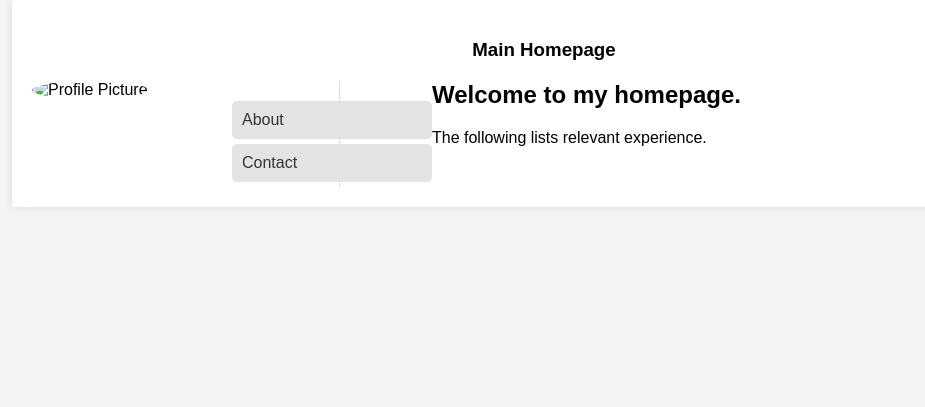
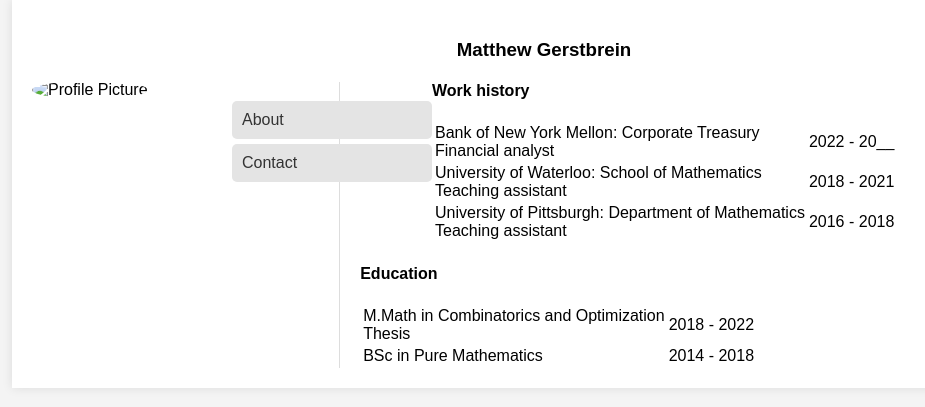
Before and after one commit to matthew-gerstbrein/matthew-gerstbrein.github.io, a Jekyll site: the page index.html, which Jekyll copies as it is, in a window 1280 px wide. Shown: the top 407 px of the page, without its empty margins (96-1021 px from the left). Built offline with Jekyll 4.4.1, drawn with Linux system fonts in a browser that asks for light colours.

Commit message:
Update index.html

```diff
--- a/index.html
+++ b/index.html
@@ -9,7 +9,7 @@
 <body>
     <div class="container">
         <div class="header">
-            <h3>Main Homepage</h3>
+            <h3>Matthew Gerstbrein</h3>
         </div>
         <div class="profile-pic">
             <img src="Generic_PFP.png" alt="Profile Picture">
@@ -19,8 +19,32 @@
             <a href="#contact">Contact</a>
         </div>
         <div class="content clearfix">
-            <h2>Welcome to my homepage.</h2>
-            <p>The following lists relevant experience.</p>
+            <h4>Work history</h4>
+            <table>
+                <tr>
+                    <td>Bank of New York Mellon: Corporate Treasury <br> Financial analyst</td>
+                    <td>2022 - 20__</td>
+                </tr>
+                <tr>
+                    <td>University of Waterloo: School of Mathematics <br> Teaching assistant</td>
+                    <td>2018 - 2021</td>
+                </tr>
+                <tr>
+                    <td>University of Pittsburgh: Department of Mathematics <br> Teaching assistant</td>
+                    <td>2016 - 2018</td>
+                </tr>
+            </table>
+            <h4>Education</h4>
+            <table>
+                <tr>
+                    <td>M.Math in Combinatorics and Optimization <br> Thesis</td>
+                    <td>2018 - 2022</td>
+                </tr>
+                <tr>
+                    <td>BSc in Pure Mathematics</td>
+                    <td>2014 - 2018</td>
+                </tr>
+            </table>
         </div>
     </div>
 </body>
```
